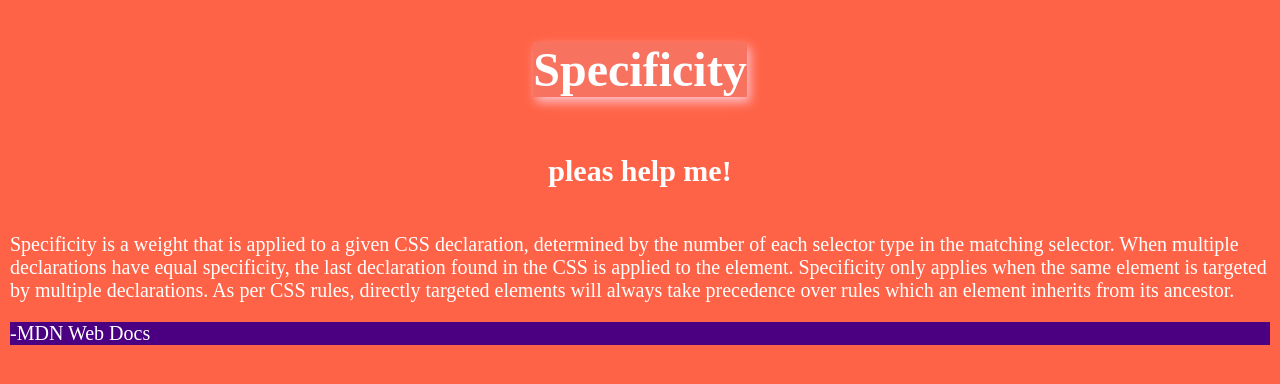
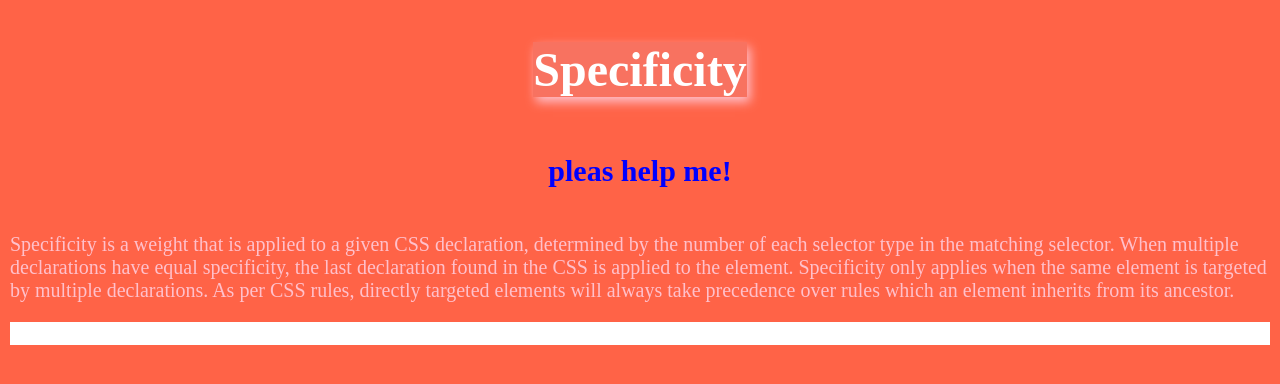
Before and after one commit to EvgeniBR/netlify-test, a plain HTML site: page index.html in a window 1280 px wide. Drawn offline with Linux system fonts and the light colour scheme.

Commit message:
css change

```diff
--- a/styles/styles.css
+++ b/styles/styles.css
@@ -1,3 +1,6 @@
+#source{
+  background: honeydew;
+}
 body{
   color:white;
   font-size: 1.25rem;
@@ -14,3 +17,39 @@ h1{
 body{
   background: tomato;
 }
+/* .definition{
+  color:white;
+}
+div p {
+  color:black;
+}
+
+p{
+  color: green;
+}
+.source{
+  background: greenyellow;
+} */
+
+.definition{
+  color:pink
+}
+#source{
+  background: white !important;
+}
+#source{
+  background: red ;
+}
+div ~ p{
+  color: black;
+}
+
+
+
+div div div div div div div div div div div div div {
+  color: aqua;
+}
+
+.title{
+  color: blue;
+}
```
